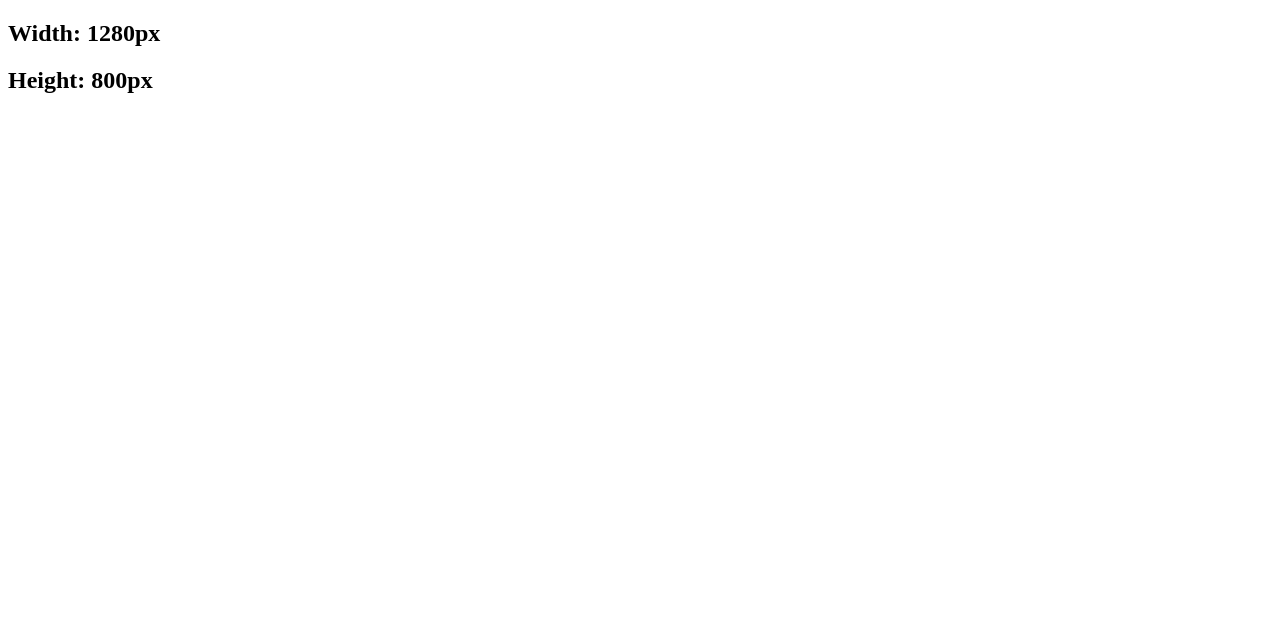
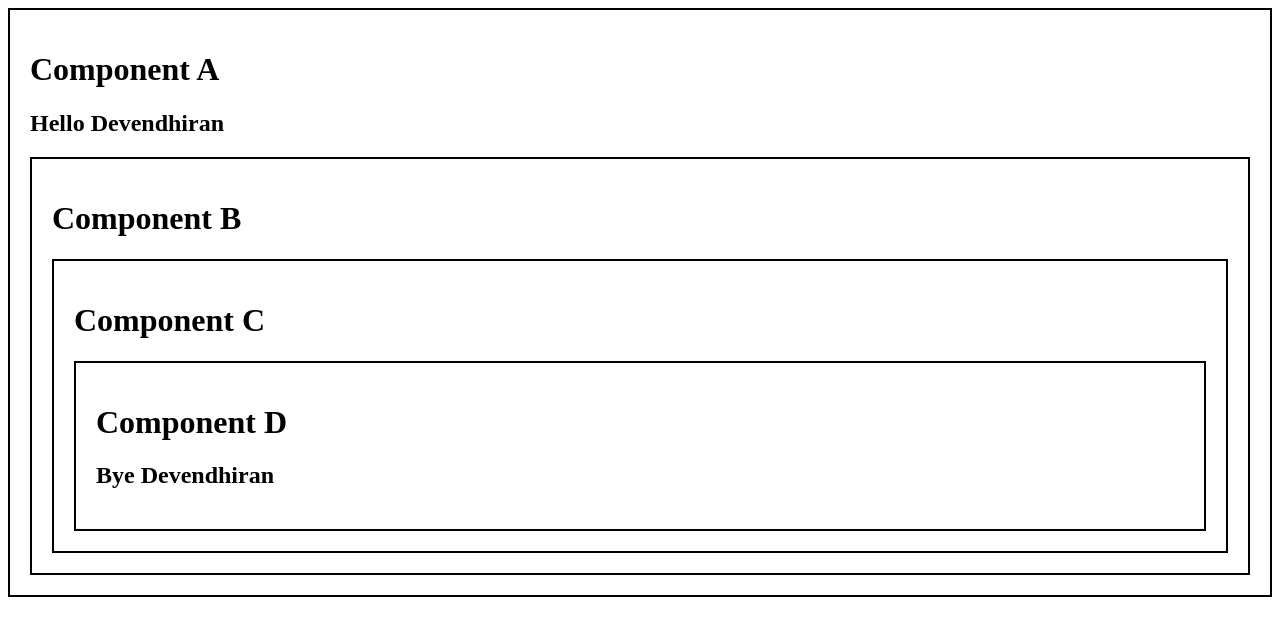
Before and after one commit to devendhiran0508/react, a React (Vite) app in the folder react-first-app/my-react-first-app/: page / in a window 1280 px wide. Shown: the top 636 px of the page. Built offline with nearby package versions, Linux system fonts and the light colour scheme.

Commit message:
useContext topic

```diff
--- a/react-first-app/my-react-first-app/src/App.jsx
+++ b/react-first-app/my-react-first-app/src/App.jsx
@@ -1,12 +1,10 @@
-import WidthHeightWindow from "./WidthHeightWindow.jsx";
-
-
+import ComponentA from "./ComponentA.jsx";
 
 function App()
 {
     return(
       <>
-        <WidthHeightWindow/>
+        <ComponentA/>
       </>
     );
 
--- /dev/null
+++ b/react-first-app/my-react-first-app/src/ComponentA.jsx
@@ -0,0 +1,38 @@
+/*
+useContext() - React hook that allow you to share
+               values between multiple levels of
+               components without passing props through
+               each level
+
+PROVIDER COMPONENT
+1. import {createContext} from 'react';
+2. export const MyContext = createContext();
+3. <MyContext.Provider value={value}>
+    <child/>
+    </MyContext.Provider>
+
+CONSUMER COMPONENTS
+1. import react. {useContext} from 'react';
+    import {MyContext} from './ComponentA';
+2. const value = useContext(MyContext);
+*/
+import { createContext, useState } from "react";
+import ComponentB from "./ComponentB";
+import ComponentD from "./ComponentD";
+
+export const userContext=createContext();
+function ComponentA()
+{
+    const [user,setUser]=useState('Devendhiran');
+    return(
+        <div className="component-box">
+            <h1>Component A</h1>
+            <h2>{`Hello ${user}`}</h2>
+            <userContext.Provider value={user}>
+                <ComponentB user={user}/>
+            </userContext.Provider>
+        </div>
+    );
+}
+
+export default ComponentA
--- /dev/null
+++ b/react-first-app/my-react-first-app/src/ComponentB.jsx
@@ -0,0 +1,14 @@
+import ComponentC from "./ComponentC";
+
+
+function ComponentB()
+{
+    return(
+        <div className="component-box">
+            <h1>Component B</h1>
+            <ComponentC/>
+        </div>
+    );
+}
+
+export default ComponentB
--- /dev/null
+++ b/react-first-app/my-react-first-app/src/ComponentC.jsx
@@ -0,0 +1,14 @@
+import ComponentD from "./ComponentD";
+
+
+function ComponentC()
+{
+    return(
+        <div className="component-box">
+            <h1>Component C</h1>
+            <ComponentD/>
+        </div>
+    );
+}
+
+export default ComponentC
--- /dev/null
+++ b/react-first-app/my-react-first-app/src/ComponentD.jsx
@@ -0,0 +1,16 @@
+import { useContext } from "react";
+import { userContext } from "./ComponentA";
+
+function ComponentD()
+{
+    const user=useContext(userContext);
+
+    return(
+        <div className="component-box">
+            <h1>Component D</h1>
+            <h2>{`Bye ${user}`}</h2>
+        </div>
+    );
+}
+
+export default ComponentD
--- a/react-first-app/my-react-first-app/src/index.css
+++ b/react-first-app/my-react-first-app/src/index.css
@@ -216,3 +216,11 @@
   text-align: center;
 }
 */
+
+
+/* css for useContext componentA, componentB, componentC, componentD*/
+
+.component-box{
+  border: 2px solid black;
+  padding: 20px;
+}
```
